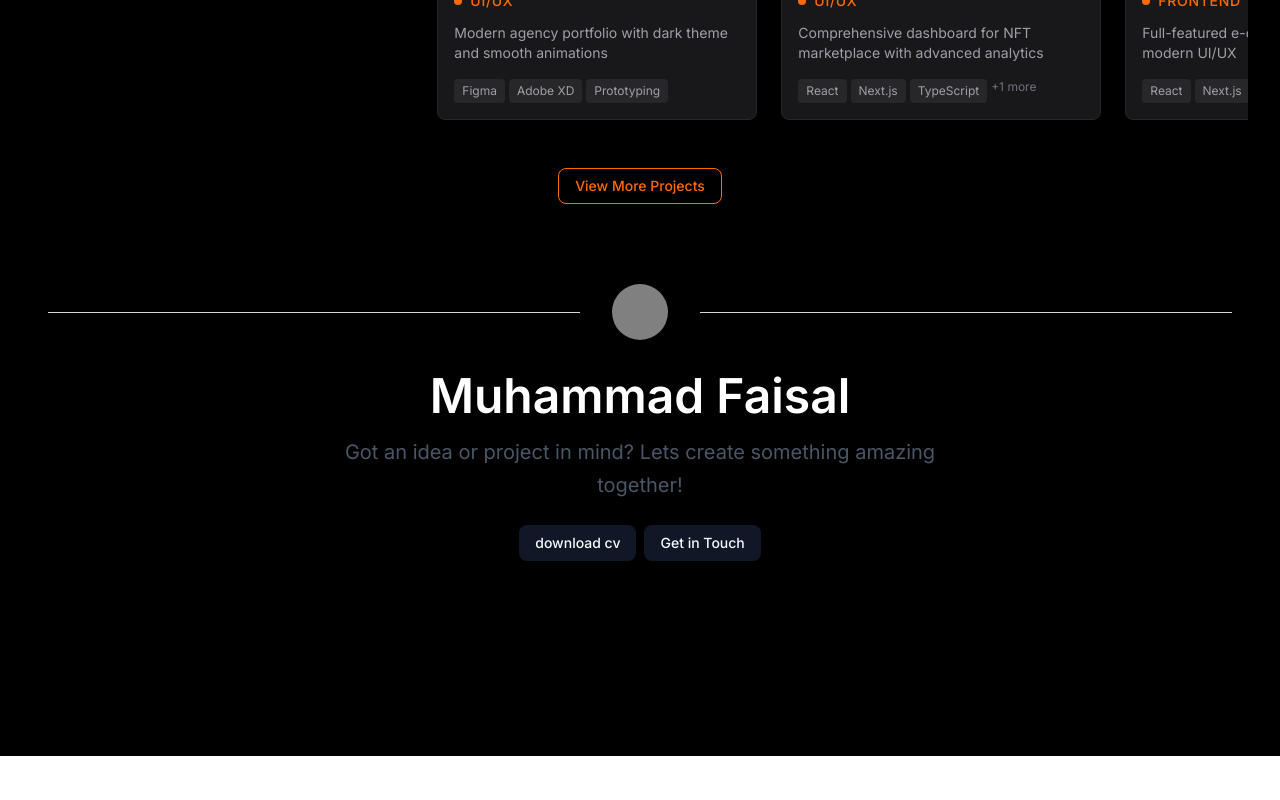
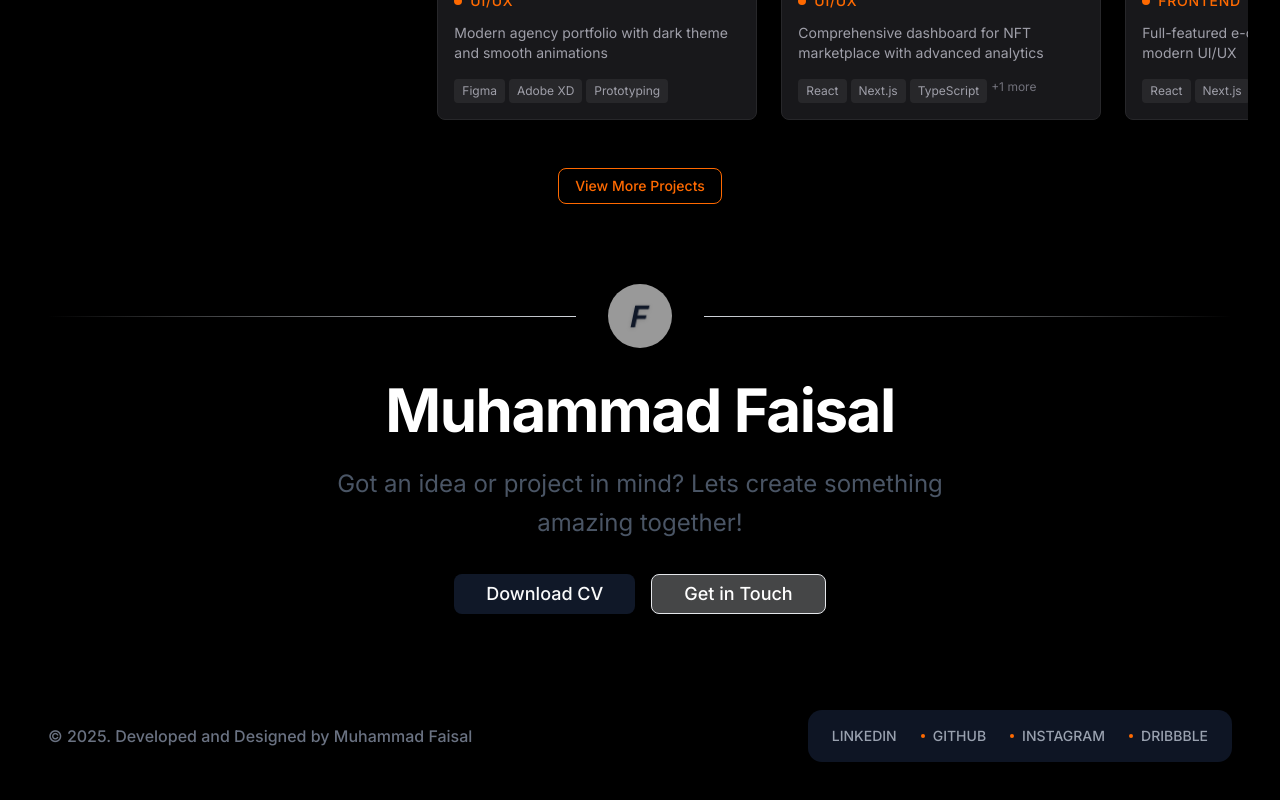
Before and after one commit to matfaisall/personal-branding, a Next.js app: page / in a window 1280 px wide. Shown: the part 2312-3112 px from the top of the page. Before the commit the page ends 3068 px from the top, so only its background shows below. Built offline with nearby package versions, Linux system fonts and the light colour scheme.

Commit message:
refactor : enhance and fix contact and overlay menu

```diff
--- a/src/app/(homepage)/components/ContactUs.tsx
+++ b/src/app/(homepage)/components/ContactUs.tsx
@@ -1,72 +1,380 @@
 'use client';
 
 import { Button } from '@/components/ui/button';
-// import TitleSection from '@/elements/title-section';
 import React from 'react';
-import { motion, type Variants } from 'motion/react';
+import { AnimatePresence, motion, type Variants } from 'motion/react';
 
 const ContactUsSection = () => {
-  const itemVariants: Variants = {
-    hidden: { opacity: 0, y: 20 },
+  const socialLinks = ['LINKEDIN', 'GITHUB', 'INSTAGRAM', 'DRIBBBLE'];
+  const year = new Date().getFullYear();
+
+  // 🎭 ANIMATION VARIANTS
+  const containerVariants: Variants = {
+    hidden: {
+      opacity: 0,
+    },
+    visible: {
+      opacity: 1,
+      transition: {
+        duration: 0.4,
+        staggerChildren: 0.15,
+        delayChildren: 0.2,
+      },
+    },
+  };
+
+  const fadeUpVariants: Variants = {
+    hidden: {
+      opacity: 0,
+      y: 40,
+    },
     visible: {
       opacity: 1,
       y: 0,
       transition: {
-        duration: 0.6,
-        ease: [0.645, 0.045, 0.355, 1.0],
+        duration: 0.8,
+        ease: [0.25, 0.46, 0.45, 0.94],
+      },
+    },
+  };
+
+  const lineDrawVariants: Variants = {
+    hidden: {
+      scaleX: 0,
+    },
+    visible: {
+      scaleX: 1,
+      transition: {
+        duration: 1.5,
+        ease: [0.25, 0.46, 0.45, 0.94],
+        delay: 0.3,
       },
     },
   };
 
   const logoVariants: Variants = {
+    hidden: {
+      opacity: 0,
+      scale: 0.5,
+      rotate: -180,
+    },
+    visible: {
+      opacity: 1,
+      scale: 1,
+      rotate: 0,
+      transition: {
+        duration: 1,
+        ease: [0.25, 0.46, 0.45, 0.94],
+        delay: 0.8,
+      },
+    },
     hover: {
-      rotate: 5,
-      scale: 1.05,
+      rotate: 8,
+      scale: 1.1,
       transition: {
         duration: 0.3,
         ease: 'easeInOut',
       },
     },
   };
+
+  const titleVariants: Variants = {
+    hidden: {
+      opacity: 0,
+      y: 30,
+      scale: 0.9,
+    },
+    visible: {
+      opacity: 1,
+      y: 0,
+      scale: 1,
+      transition: {
+        duration: 0.8,
+        ease: [0.25, 0.46, 0.45, 0.94],
+        delay: 1.2,
+      },
+    },
+  };
+
+  const descriptionVariants: Variants = {
+    hidden: {
+      opacity: 0,
+      y: 20,
+    },
+    visible: {
+      opacity: 1,
+      y: 0,
+      transition: {
+        duration: 0.6,
+        ease: 'easeOut',
+        delay: 1.5,
+      },
+    },
+  };
+
+  const buttonsContainerVariants: Variants = {
+    hidden: {
+      opacity: 0,
+    },
+    visible: {
+      opacity: 1,
+      transition: {
+        duration: 0.4,
+        delay: 1.8,
+        staggerChildren: 0.1,
+      },
+    },
+  };
+
+  const buttonVariants: Variants = {
+    hidden: {
+      opacity: 0,
+      scale: 0.8,
+      y: 20,
+    },
+    visible: {
+      opacity: 1,
+      scale: 1,
+      y: 0,
+      transition: {
+        duration: 0.5,
+        ease: [0.25, 0.46, 0.45, 0.94],
+      },
+    },
+    hover: {
+      scale: 1.05,
+      y: -2,
+      transition: {
+        duration: 0.2,
+        ease: 'easeOut',
+      },
+    },
+    tap: {
+      scale: 0.95,
+    },
+  };
+
+  const footerVariants: Variants = {
+    hidden: {
+      opacity: 0,
+      y: 30,
+    },
+    visible: {
+      opacity: 1,
+      y: 0,
+      transition: {
+        duration: 0.6,
+        ease: 'easeOut',
+        delay: 2.2,
+      },
+    },
+  };
+
+  const socialCardVariants: Variants = {
+    hidden: {
+      opacity: 0,
+      scale: 0.8,
+      x: 50,
+    },
+    visible: {
+      opacity: 1,
+      scale: 1,
+      x: 0,
+      transition: {
+        duration: 0.7,
+        ease: [0.25, 0.46, 0.45, 0.94],
+        delay: 2.5,
+      },
+    },
+  };
+
+  const socialItemVariants: Variants = {
+    hidden: {
+      opacity: 0,
+      x: 20,
+    },
+    visible: {
+      opacity: 1,
+      x: 0,
+      transition: {
+        duration: 0.4,
+        ease: 'easeOut',
+      },
+    },
+  };
+
+  const dotVariants: Variants = {
+    hidden: {
+      scale: 0,
+      opacity: 0,
+    },
+    visible: {
+      scale: 1,
+      opacity: 1,
+      transition: {
+        duration: 0.3,
+        ease: 'easeOut',
+      },
+    },
+  };
+
   return (
-    <div className="container-fluid h-full p-8">
-      {/* <TitleSection title="contact" /> */}
+    <motion.div
+      className="container-fluid relative h-full p-8"
+      initial="hidden"
+      animate="visible"
+      variants={containerVariants}
+    >
+      <div className="flex h-full items-center justify-center bg-black/40 p-4">
+        <motion.div variants={fadeUpVariants} className="h-full w-full text-center">
+          {/* 🎯 HEADER SECTION WITH LOGO */}
+          <motion.div className="mb-8 flex items-center justify-center" variants={fadeUpVariants}>
+            {/* Left Line */}
+            <motion.div
+              className="h-px flex-1 bg-gradient-to-r from-transparent to-gray-300"
+              variants={lineDrawVariants}
+              style={{ originX: 1 }}
+            />
 
-      <div className="flex h-full items-center justify-center bg-black/40 p-4">
-        <motion.div variants={itemVariants} className="mb-12 h-full w-full text-center">
-          {/* Logo dengan garis horizontal */}
-          <div className="mb-8 flex items-center justify-center">
-            <div className="h-px flex-1 bg-gray-300"></div>
+            {/* Logo */}
             <motion.div variants={logoVariants} whileHover="hover" className="mx-8 cursor-pointer">
-              <div className="relative flex h-14 w-14 items-center justify-center rounded-full bg-white/50 shadow-lg">
-                <div className="relative -skew-x-12 transform text-3xl font-bold text-gray-900">
-                  <span></span>
-                </div>
+              <div className="relative flex h-16 w-16 items-center justify-center rounded-full bg-white/60 shadow-2xl backdrop-blur-sm">
+                <motion.div
+                  className="relative -skew-x-12 transform text-3xl font-bold text-gray-900"
+                  whileHover={{
+                    rotate: 15,
+                    scale: 1.1,
+                  }}
+                  transition={{ duration: 0.3 }}
+                >
+                  <span className="drop-shadow-sm">F</span>
+                </motion.div>
               </div>
             </motion.div>
-            <div className="h-px flex-1 bg-gray-300"></div>
-          </div>
 
-          <motion.h1 variants={itemVariants} className="mb-4 text-4xl font-semibold md:text-5xl">
+            {/* Right Line */}
+            <motion.div
+              className="h-px flex-1 bg-gradient-to-l from-transparent to-gray-300"
+              variants={lineDrawVariants}
+              style={{ originX: 0 }}
+            />
+          </motion.div>
+
+          {/* 🎯 MAIN CONTENT */}
+          <motion.h1
+            variants={titleVariants}
+            className="mb-6 text-5xl font-bold tracking-tight md:text-6xl"
+            whileHover={{
+              scale: 1.02,
+              textShadow: '0 0 20px rgba(255,255,255,0.5)',
+              transition: { duration: 0.3 },
+            }}
+          >
             Muhammad Faisal
           </motion.h1>
 
           <motion.p
-            variants={itemVariants}
-            className="mx-auto max-w-2xl text-lg leading-relaxed text-gray-600 md:text-xl"
+            variants={descriptionVariants}
+            className="mx-auto mb-8 max-w-2xl text-xl leading-relaxed text-gray-600 md:text-2xl"
+            whileHover={{
+              color: '#374151',
+              scale: 1.01,
+              transition: { duration: 0.3 },
+            }}
           >
             Got an idea or project in mind? Lets create something amazing together!
           </motion.p>
 
-          <motion.div>
-            <div className="mt-6 flex justify-center gap-2">
-              <Button>download cv</Button>
-              <Button>Get in Touch</Button>
-            </div>
+          {/* 🎯 BUTTONS */}
+          <motion.div variants={buttonsContainerVariants} className="flex justify-center gap-4">
+            <motion.div variants={buttonVariants} whileHover="hover" whileTap="tap">
+              <Button
+                size="lg"
+                className="px-8 py-3 text-lg font-medium shadow-lg transition-all duration-300 hover:shadow-xl"
+              >
+                Download CV
+              </Button>
+            </motion.div>
+            <motion.div variants={buttonVariants} whileHover="hover" whileTap="tap">
+              <Button
+                size="lg"
+                variant="outline"
+                className="px-8 py-3 text-lg font-medium shadow-lg transition-all duration-300 hover:shadow-xl"
+              >
+                Get in Touch
+              </Button>
+            </motion.div>
+          </motion.div>
+
+          {/* 🎯 FOOTER SECTION */}
+          <motion.div
+            variants={footerVariants}
+            className="mt-24 flex flex-col items-center justify-between gap-8 md:flex-row"
+          >
+            {/* Copyright */}
+            <motion.div whileHover={{ scale: 1.02 }} transition={{ duration: 0.2 }}>
+              <p className="text-base font-medium text-gray-500">
+                © {year}. Developed and Designed by Muhammad Faisal
+              </p>
+            </motion.div>
+
+            {/* Social Links Card */}
+            <motion.div
+              variants={socialCardVariants}
+              whileHover={{
+                scale: 1.02,
+                boxShadow: '0 20px 40px rgba(0,0,0,0.1)',
+              }}
+              className="rounded-xl bg-gray-900/90 px-6 py-4 backdrop-blur-md"
+            >
+              <AnimatePresence mode="wait">
+                <motion.div
+                  initial="hidden"
+                  animate="visible"
+                  exit="hidden"
+                  className="flex items-center gap-6"
+                  variants={{
+                    hidden: { opacity: 0 },
+                    visible: {
+                      opacity: 1,
+                      transition: {
+                        staggerChildren: 0.1,
+                        delayChildren: 0.2,
+                      },
+                    },
+                  }}
+                >
+                  {socialLinks.map((link, index) => (
+                    <motion.div
+                      key={link}
+                      variants={socialItemVariants}
+                      className="flex items-center gap-2"
+                    >
+                      {index > 0 && (
+                        <motion.span
+                          variants={dotVariants}
+                          className="h-1 w-1 rounded-full bg-orange-500"
+                        />
+                      )}
+                      <motion.span
+                        whileHover={{
+                          color: '#ffffff',
+                          scale: 1.1,
+                        }}
+                        transition={{ duration: 0.2 }}
+                        className="cursor-pointer text-sm font-medium text-gray-400 transition-colors hover:text-white"
+                      >
+                        {link}
+                      </motion.span>
+                    </motion.div>
+                  ))}
+                </motion.div>
+              </AnimatePresence>
+            </motion.div>
           </motion.div>
         </motion.div>
       </div>
-    </div>
+    </motion.div>
   );
 };
 
```
Also changed, not shown: src/components/layout/MenuOverlay.tsx (+8 -9 lines).
